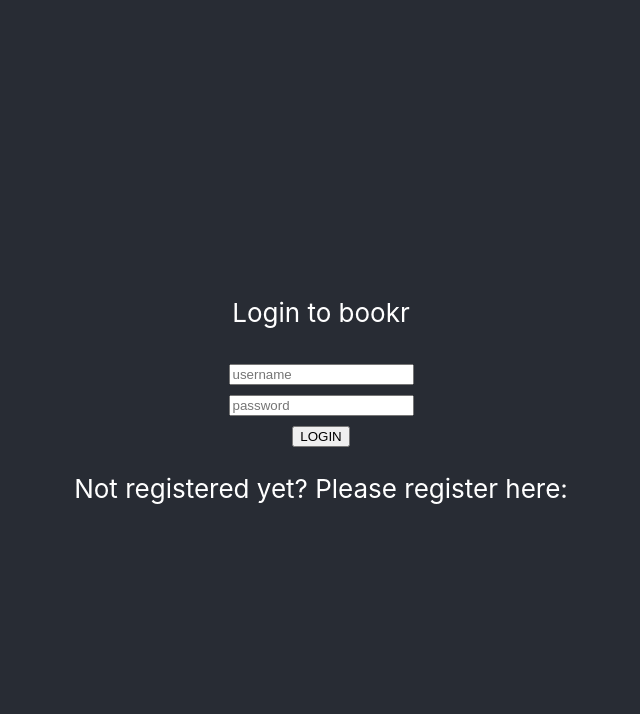
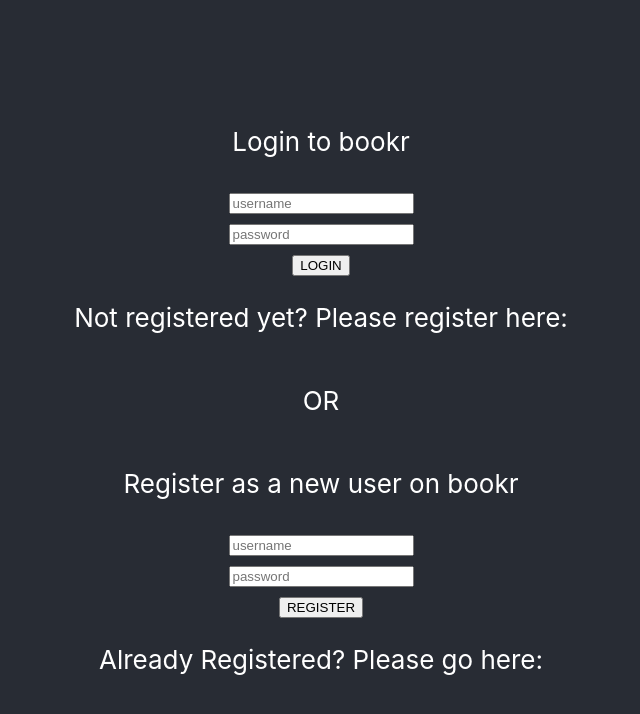
Before and after one commit to bookr-phil/frontendAmberM, a React (Create React App) app in the folder bookr/: page /Register in a window 1280 px wide. Shown: the top 714 px of the page, without its empty margins (319-959 px from the left). Built offline with nearby package versions, Linux system fonts and the light colour scheme.

Commit message:
we are now authorized to create new users, and log them in

```diff
--- a/bookr/src/App.js
+++ b/bookr/src/App.js
@@ -10,6 +10,8 @@
 
 import { connect } from "react-redux";
 import Login from './components/Login';
+
+import Register from './components/Register';
 
 
 class App extends Component {
@@ -28,6 +30,8 @@
         <header className="App-header">
 
           <Login />
+          <p>OR</p>
+          <Register />
 
 
 
--- a/bookr/src/actions/index.js
+++ b/bookr/src/actions/index.js
@@ -1,5 +1,7 @@
 
 import axios from 'axios';
+
+import {API, demoAPI} from '../api';
 
 
 
@@ -7,21 +9,27 @@
 export const LOGIN_SUCCESS = 'LOGIN_SUCCESS';
 export const LOGIN_FAIL = 'LOGIN_FAIL';
 
+export const REGIS_START = 'REGIS_START';
+export const REGIS_SUCCESS = 'REGIS_SUCCESS';
+export const REGIS_FAIL = 'REGIS_FAIL';
+
 export const loginAction = userinfo => dispatch => {
     dispatch ({
         type: LOGIN_START
     });
 
-    axios
+    API
 
-    .post ('https://bookr-app.herokuapp.com/api/login', userinfo)
+    .post ('login', userinfo)
 
     .then (res => {
         console.log(res)
+        API.defaults.headers.common['Authorization'] = res.data.token
         dispatch({
             type: LOGIN_SUCCESS,
             payload: res
         })
+
     })
 
 
@@ -34,3 +42,39 @@
     })
 
 }
+
+export const registerAction = userinfo => dispatch => {
+    dispatch ({
+        type: REGIS_START
+    })
+
+    API
+
+    .post ('register', userinfo)
+
+    .then (res => {
+        console.log(res)
+        dispatch({
+            type: REGIS_SUCCESS,
+            payload: res
+        })
+    })
+
+
+    .catch(err => {
+        console.log(err)
+        dispatch ({
+            type: REGIS_FAIL,
+            payload: err
+        })
+    })
+
+}
+
+export const getBooks = dispatch => {
+    demoAPI
+    .get ('books')
+    .then (res => {
+        console.log(res)
+    })
+}
--- /dev/null
+++ b/bookr/src/api.js
@@ -0,0 +1,9 @@
+import axios from 'axios';
+
+export const API = axios.create({
+    baseURL: 'https://bookr-app.herokuapp.com/api/'
+})
+
+export const demoAPI = axios.create({
+    baseURL: 'https://bookr-app.herokuapp.com/demo/api/'
+})
--- a/bookr/src/components/Login.js
+++ b/bookr/src/components/Login.js
@@ -26,8 +26,10 @@
 
       handleChange = e => {
         this.setState({
+          ...this.state,
+
           user: {
-          ...this.state,
+          ...this.state.user,
           [e.target.name]: e.target.value
           }
         });
--- a/bookr/src/components/register.js
+++ b/bookr/src/components/register.js
@@ -0,0 +1,120 @@
+import React, { Component } from 'react';
+
+import {
+    BrowserRouter as Router,
+    Route,
+    Link,
+    NavLink
+  } from "react-router-dom";
+
+  import { connect } from "react-redux";
+
+  import {registerAction} from '../actions';
+
+class Register extends React.Component {
+    constructor() {
+        super()
+
+        this.state = {
+          user: {
+          username: '',
+          password: '',
+          role: 0
+          }
+        };
+
+      }
+
+      handleChange = e => {
+        this.setState({
+            ...this.state,
+            user: {
+                ...this.state.user,
+             [e.target.name]: e.target.value
+          }
+        });
+      };
+
+
+      gogoRegister = event => {
+        event.preventDefault();
+        this.props.registerAction(this.state.user);
+      }
+
+render () {
+    return (
+      <div>
+
+          <div>
+
+
+
+          <form onSubmit={this.gogoRegister}>
+            <p>
+            Register as a new user on bookr
+            </p>
+
+            <input
+              type="text"
+              name="username"
+              placeholder="username"
+              onChange={this.handleChange}
+              value={this.state.user.username}
+            />
+            <br></br>
+            <input
+              type="text"
+              name="password"
+              placeholder="password"
+              onChange={this.handleChange}
+              value={this.state.user.password}
+            />
+            <br></br>
+            <button type="submit">
+              REGISTER
+            </button>
+            <p>Already Registered?  Please go here:</p>
+
+          </form>
+
+          {/* <div className="nav-links">
+                  <NavLink exact to="/">
+                    Home
+                  </NavLink>
+                  <NavLink to="/Shop">Shop</NavLink>
+                </div>
+
+
+              <Route exact path="/" component={App} />
+              <Route
+                exact path="/Register"
+                render={props => <Register />}
+              /> */}
+
+
+            <p>{this.props.isLoggedIn && (
+              <h2>Hey, you're LOGGED In!</h2>
+            )}</p>
+
+            <p>{this.props.isLoggedIn && (
+              <h2>Hey, you're NOT logged In!</h2>
+            )}</p>
+
+          </div>
+        </div>
+    );
+
+  }
+
+}
+
+const mapStoreToProps = state => {
+    return {
+      user: state.user,
+      error: state.error,
+      LoggingIn: state.LoggingIn,
+      isLoggedIn: state.isLoggedIn
+    };
+  };
+
+  export default connect (mapStoreToProps, { registerAction })(Register);
```
Also changed, not shown: bookr/src/reducers/registerReducer.js (added, +40 -0 lines).
